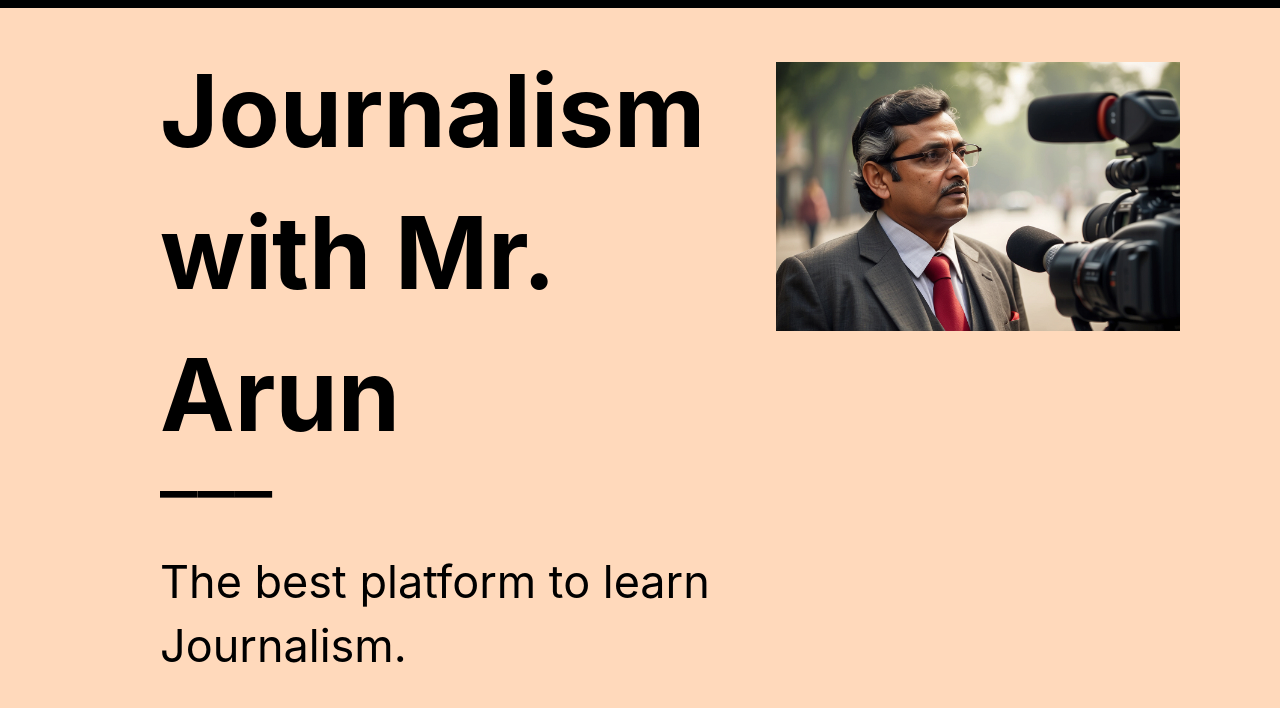
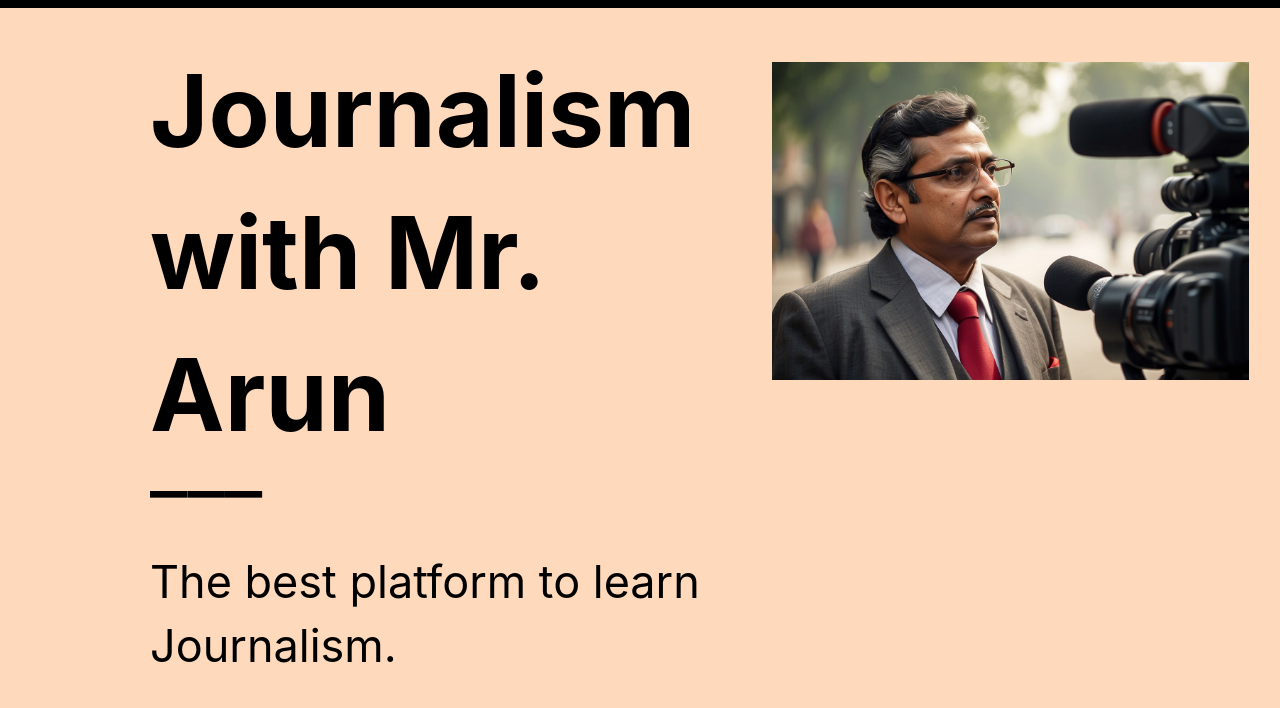
Before and after one commit to Sierra-Six/Arun_jour, a plain HTML site: page index.html in a window 1280 px wide. Shown: the part 92-800 px from the top of the page. Drawn offline with nearby package versions, Linux system fonts and the light colour scheme.

Commit message:
Update index.css

```diff
--- a/index.css
+++ b/index.css
@@ -119,7 +119,7 @@ header {
 
 
 .j_image{
-  width: 100%;
+  width: 117%;
   /* max-width: 100%; */
 
 }
@@ -141,7 +141,6 @@ header {
   background-color: #ffd9bb;
 
   margin-right: 20px;
-  margin-left: 10px;
 
 
 
```
